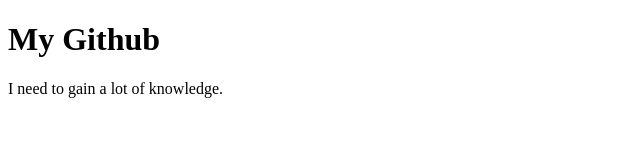
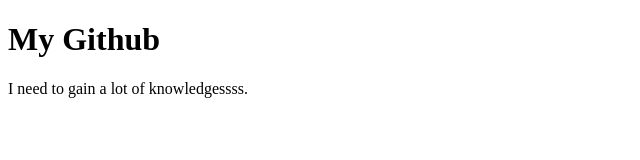
Before and after one commit to rejoicereji/github, a plain HTML site: page index.html in a window 1280 px wide. Shown: the full height of the page, 0-640 px from the left. Drawn offline with Linux system fonts and the light colour scheme.

Commit message:
added some text

```diff
--- a/index.html
+++ b/index.html
@@ -5,7 +5,7 @@
 </head>
 <body>
 <h1>My Github</h1>
-<p>I need to gain a lot of knowledge.</p>
+<p>I need to gain a lot of knowledgessss.</p>
 
 </body>
 </html>
```
